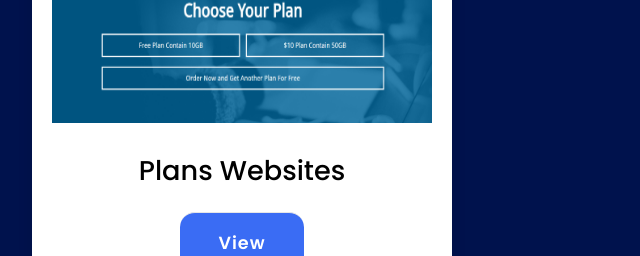
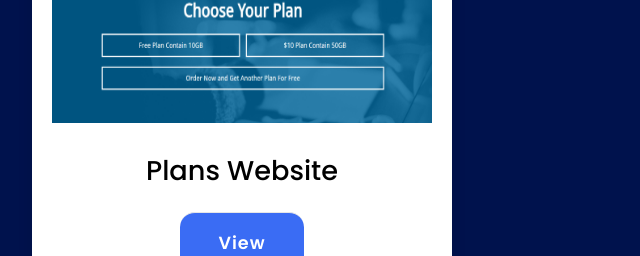
Before and after one commit to amr-sameh98/Portfolio, a plain HTML site: page index.html in a window 1280 px wide. Shown: the part 2136-2392 px from the top of the page, 168-808 px from the left. Drawn offline with Linux system fonts and the light colour scheme.

Commit message:
second commit

```diff
--- a/index.html
+++ b/index.html
@@ -116,7 +116,7 @@
 
           <div class="box">
             <img src="images/three.png" alt="three" />
-            <h3 class="project-title">Plans Websites</h3>
+            <h3 class="project-title">Plans Website</h3>
             <a
               href="https://amr-zazu.github.io/Responsive_Design_Without_Framework/"
               >View</a
```
